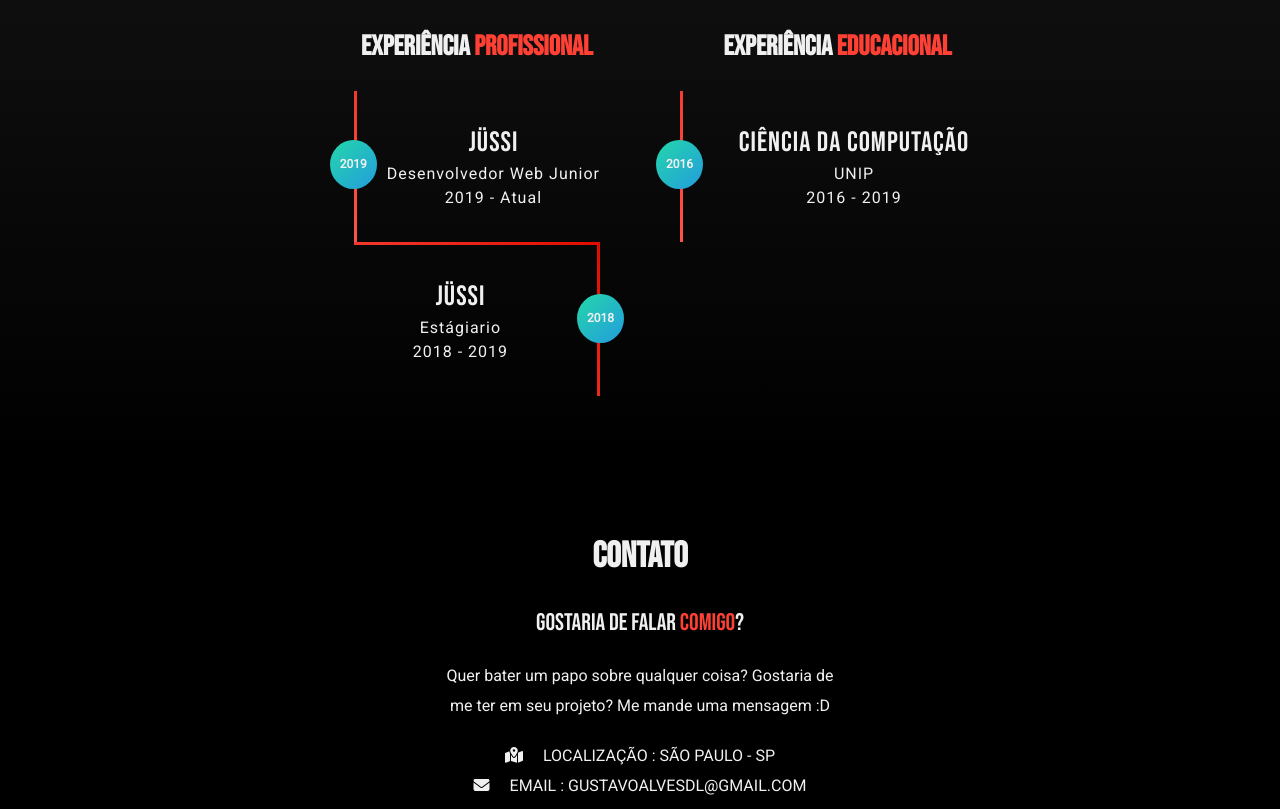
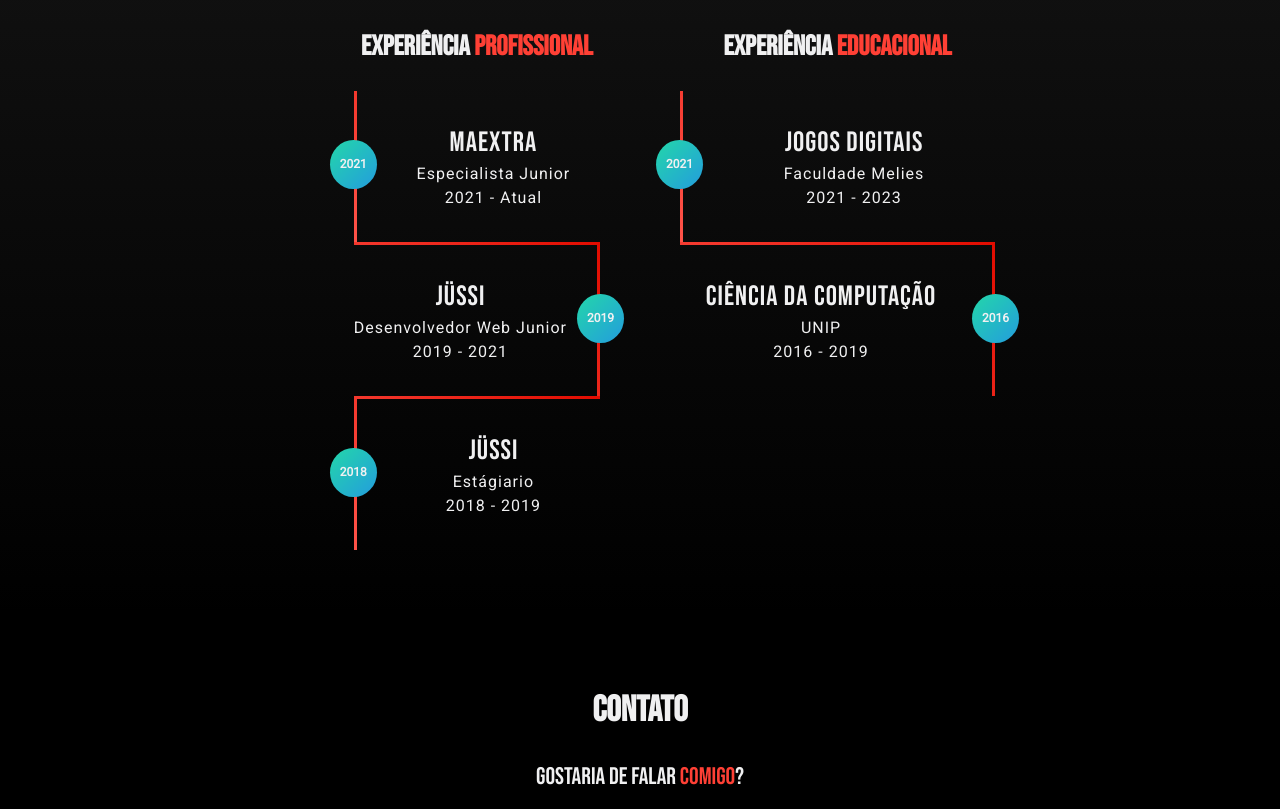
Before and after one commit to gustavoadlima/gustavoadlima.github.io, a plain HTML site: page index.html in a window 1280 px wide. Shown: the part 1500-2309 px from the top of the page. Drawn offline with Linux system fonts and the light colour scheme.

Commit message:
Update work and Education
Add new work position and new education item

```diff
--- a/index.html
+++ b/index.html
@@ -247,9 +247,15 @@
                     <div class="block1">
                         <h3 class="subtitle">Experiência <span class="color2">profissional</span></h3>
                         <div class="section notop">
+                            <p class="subtitle">Maextra</span></p>
+                            <p class="scholl">Especialista Junior</p>
+                            <p class="date">2021 - Atual</p>
+                            <span class="ano">2021</span>
+                        </div>
+                        <div class="section">
                             <p class="subtitle">Jüssi</span></p>
                             <p class="scholl">Desenvolvedor Web Junior</p>
-                            <p class="date">2019 - Atual</p>
+                            <p class="date">2019 - 2021</p>
                             <span class="ano">2019</span>
                         </div>
                         <div class="section">
@@ -262,6 +268,12 @@
                     <div class="block2">
                         <h3 class="subtitle">Experiência <span class="color2">educacional</h3>
                         <div class="section notop">
+                            <p class="subtitle">Jogos Digitais</span></p>
+                            <p class="scholl">Faculdade Melies</p>
+                            <p class="date">2021 - 2023</p>
+                            <span class="ano">2021</span>
+                        </div>
+                        <div class="section">
                             <p class="subtitle">Ciência da Computação</span></p>
                             <p class="scholl">UNIP</p>
                             <p class="date">2016 - 2019</p>
```
